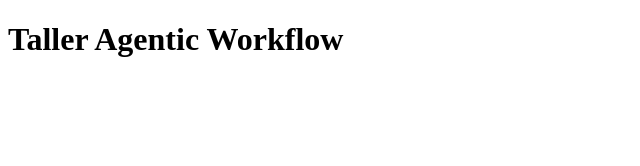
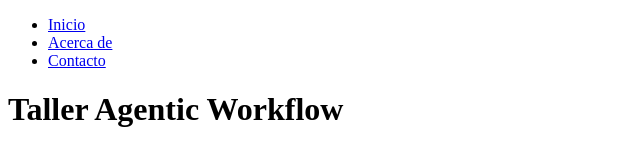
Before and after one commit to elpuas/gdg-agentic-workflow, a website: page index.html in a window 1280 px wide. Shown: the whole page, without its empty margins (0-640 px from the left). Drawn offline with Linux system fonts and the light colour scheme.

Commit message:
On branch feature/testing-and-final-review

```diff
--- a/index.html
+++ b/index.html
@@ -6,6 +6,15 @@
 	<title>Taller Agentic Workflow</title>
 </head>
 <body>
+	<header>
+		<nav>
+			<ul>
+				<li><a href="index.html">Inicio</a></li>
+				<li><a href="about.html">Acerca de</a></li>
+				<li><a href="contact.html">Contacto</a></li>
+			</ul>
+		</nav>
+	</header>
 	<h1>Taller Agentic Workflow</h1>
 </body>
 </html>
```
